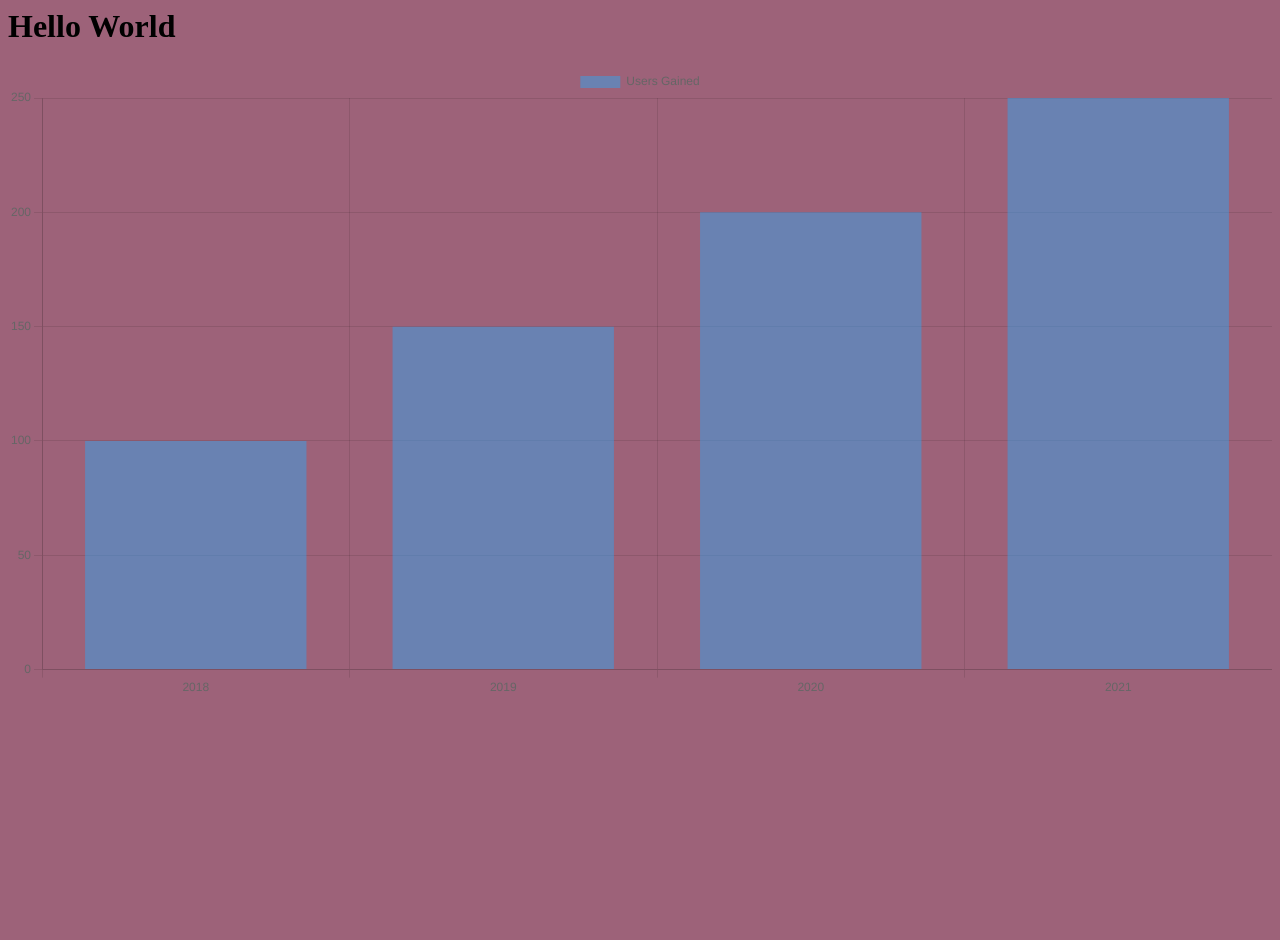
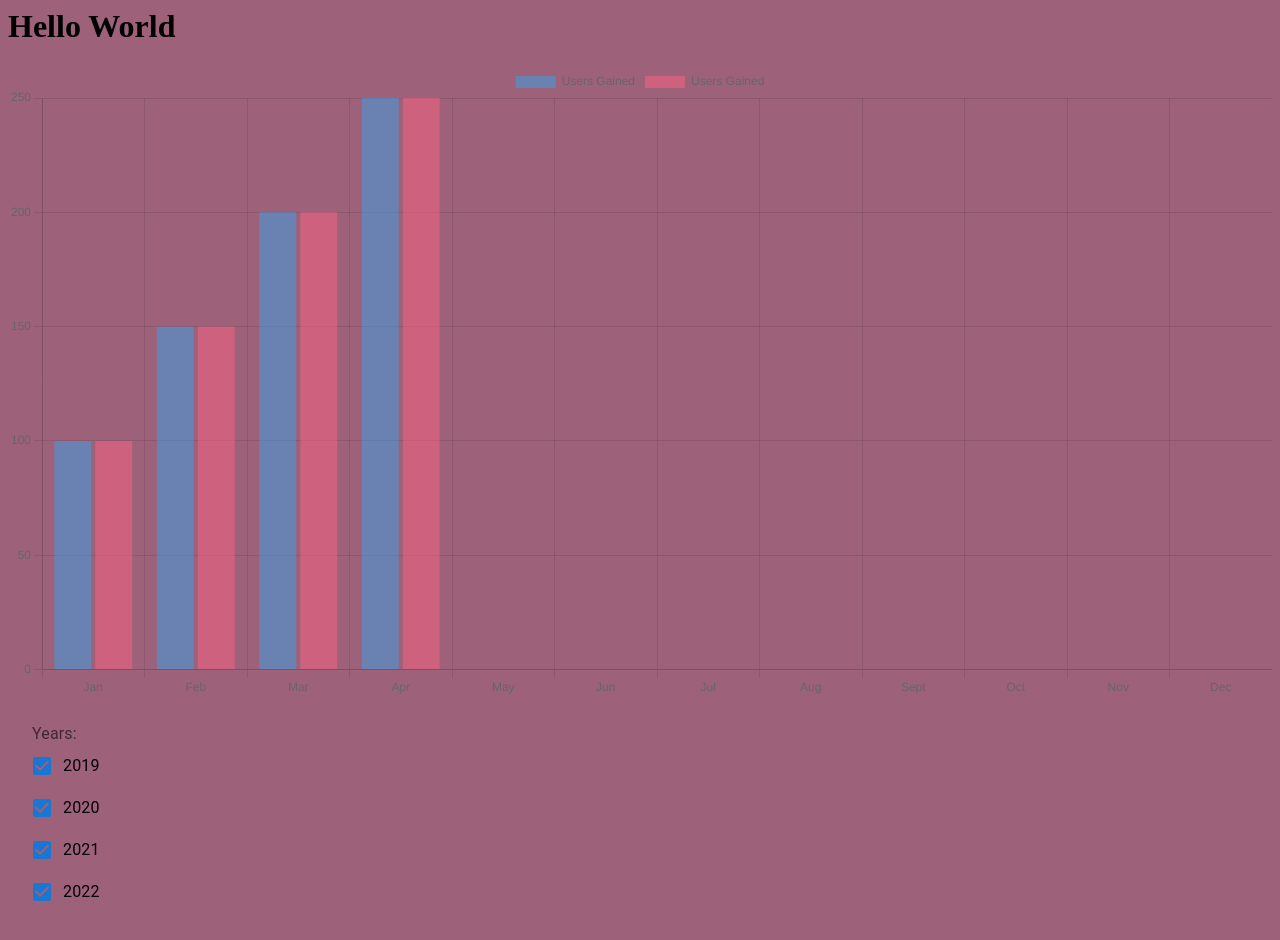
Before and after one commit to JamieHa8794/covidDisplay, a React app: page / in a window 1280 px wide. Shown: the top 940 px of the page. Before the commit the page ends 800 px from the top, so only its background shows below. Built offline with nearby package versions, Linux system fonts and the light colour scheme.

Commit message:
year check box logic working

```diff
--- a/package.json
+++ b/package.json
@@ -13,6 +13,9 @@
   "author": "",
   "license": "ISC",
   "dependencies": {
+    "@emotion/react": "^11.10.5",
+    "@emotion/styled": "^11.10.5",
+    "@mui/material": "^5.11.4",
     "express": "^4.18.2",
     "pg": "^8.8.0",
     "sequelize": "^6.28.0"
--- a/src/BarChart.js
+++ b/src/BarChart.js
@@ -1,26 +1,91 @@
 import React, {Component} from "react";
 import { Bar } from "react-chartjs-2";
 import {Chart as ChartJS} from 'chart.js/auto'
+
+
+import FormLabel from '@mui/material/FormLabel';
+import FormControl from '@mui/material/FormControl';
+import FormGroup from '@mui/material/FormGroup';
+import FormControlLabel from '@mui/material/FormControlLabel';
+import FormHelperText from '@mui/material/FormHelperText';
+import Checkbox from '@mui/material/Checkbox';
 
 
 class BarChart extends Component{
     constructor(){
         super();
         this.state = {
-            labels: ['2018', '2019', '2020', '2021'],
+            labels: ['Jan', 'Feb', 'Mar', 'Apr', 'May', 'Jun', 'Jul', 'Aug', 'Sept', 'Oct', 'Nov', 'Dec'],
             datasets: [{
                 label: "Users Gained",
                 data: [100, 150, 200, 250]
-            }]
+            },
+            {
+                label: "Users Gained",
+                data: [100, 150, 200, 250]
+            }],
+
+            year2019: true,
+            year2020: true,
+            year2021: true,
+            year2022: true,
+
+        }
+        this.handleYearChange = this.handleYearChange.bind(this)
+    }
+    handleYearChange(year){
+        if(this.state[year]){
+            this.setState({
+                [year]: false
+            })
+        }
+        else{
+            this.setState({
+                [year]: true
+            })
         }
     }
-
     render(){
-        const {labels, datasets} = this.state
+        const {labels, datasets, year2019, year2020, year2021, year2022} = this.state
+        const {handleYearChange} = this
 
         return(
             <div className='main-box'>
+
                 <Bar data={{labels, datasets}}/>
+
+                <FormControl sx={{ m: 3 }} component="fieldset" variant="standard">
+                <FormLabel component="legend">Years:</FormLabel>
+
+                    <FormGroup>
+                    <FormControlLabel
+                        control={
+                        <Checkbox checked={year2019} onChange={()=>handleYearChange('year2019')} name="year2019" />
+                        }
+                        label="2019"
+                    />
+                    <FormControlLabel
+                        control={
+                        <Checkbox checked={year2020} onChange={()=>handleYearChange('year2020')} name="year2020" />
+                        }
+                        label="2020"
+                    />
+                    <FormControlLabel
+                        control={
+                        <Checkbox checked={year2021} onChange={()=>handleYearChange('year2021')} name="year2021" />
+                        }
+                        label="2021"
+                    />
+                    <FormControlLabel
+                        control={
+                        <Checkbox checked={year2022} onChange={()=>handleYearChange('year2022')} name="year2022" />
+                        }
+                        label="2022"
+                    />
+                    </FormGroup>
+                </FormControl>
+
+
             </div>
         )
     }
```
Also changed, not shown: 1 other file (tests, documents, lock files or other folders).
